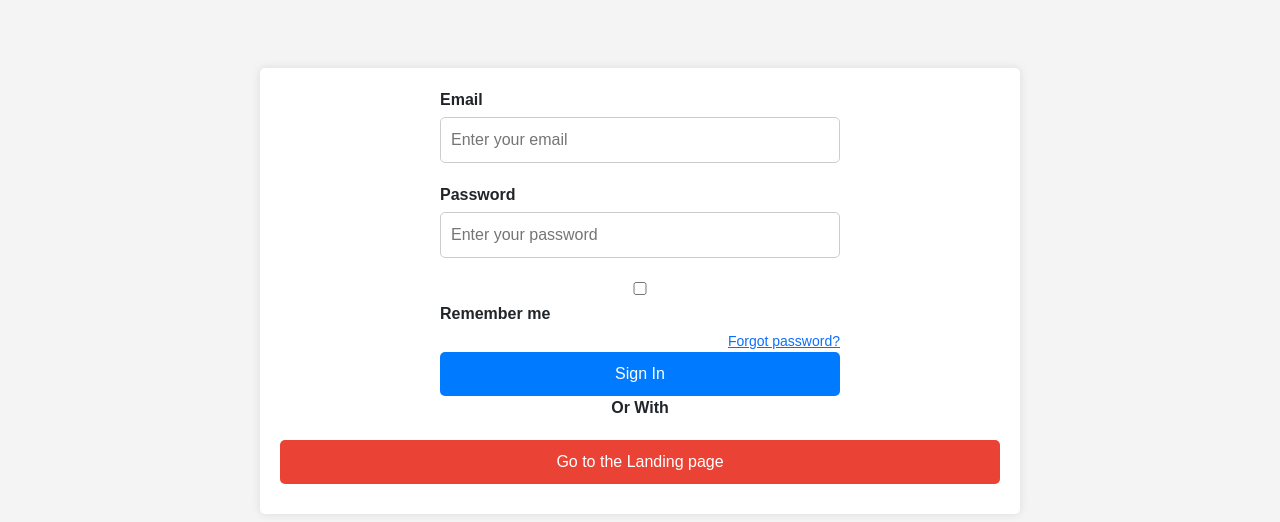
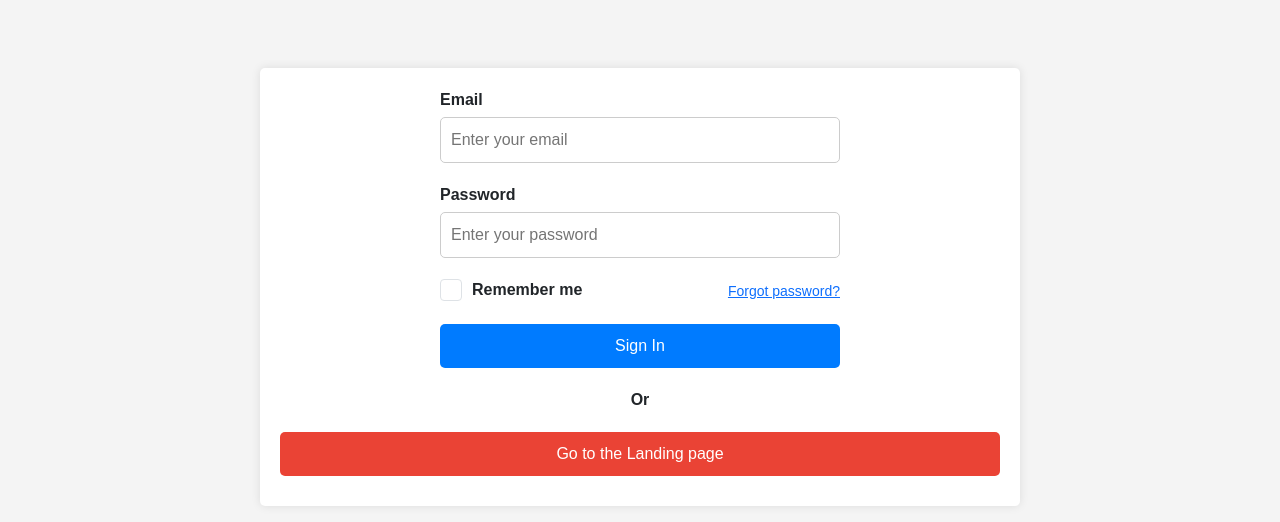
Before and after one commit to HenryLad/semester-projekt-23-24, a plain HTML site: page SignIn.html in a window 1280 px wide. Shown: the part 64-586 px from the top of the page. Drawn offline with nearby package versions, Linux system fonts and the light colour scheme.

Commit message:
Updated Sign in page/ alligned everything

```diff
--- a/SignIn.html
+++ b/SignIn.html
@@ -9,14 +9,6 @@
         integrity="sha384-QWTKZyjpPEjISv5WaRU9OFeRpok6YctnYmDr5pNlyT2bRjXh0JMhjY6hW+ALEwIH" crossorigin="anonymous">
     <link rel="stylesheet" href="style.css">
     <link rel="icon" href="./Images/picture_web_logo.jpg" />
-    <style>
-        .nav-link-sign:hover {
-            border: 1px solid white;
-            border-radius: 5px;
-            text-align: center;
-            transition-duration: 0.5s;
-        }
-    </style>
 </head>
 
 <body>
@@ -48,26 +40,31 @@
         </div>
     </nav>
     <div class="container">
-
         <div class="login-container">
             <form class="login-form">
                 <div class="form-group">
-                    <label for="email">Email</label>
-                    <input type="email" id="email" placeholder="Enter your email">
+                    <div>
+                        <label for="email">Email</label>
+                        <input type="email" id="email" placeholder="Enter your email">
+                    </div>
                 </div>
                 <div class="form-group">
-                    <label for="password">Password</label>
-                    <input type="password" id="password" placeholder="Enter your password">
+                    <div>
+                        <label for="password">Password</label>
+                        <input type="password" id="password" placeholder="Enter your password">
+                    </div>
                 </div>
-                <div class="form-group">
-                    <input type="checkbox" id="remember">
-                    <label for="remember">Remember me</label>
-                    <a href="#" class="forgot-password">Forgot password?</a>
+                <div class="form-group d-flex align-items-center">
+                    <div class="form-check">
+                        <input class="form-check-input" type="checkbox" id="remember">
+                        <label class="form-check-label" for="remember">Remember me</label>
+                    </div>
+                    <a href="#" class="forgot-password ms-auto">Forgot password?</a>
                 </div>
                 <button type="submit" class="btn-primary" id="login">Sign In</button>
             </form>
             <div class="social-login">
-                <p class="or">Or With</p>
+                <p class="or">Or</p>
                 <div class="social-buttons">
                     <button class="btn-social google"> <a href="index.html">Go to the Landing page</a></button>
                 </div>
@@ -76,14 +73,12 @@
     </div>
     <!-- Firebase App (the core Firebase SDK) is always required and must be listed first -->
     <script src="https://www.gstatic.com/firebasejs/8.10.0/firebase-app.js"></script>
-
     <!-- If you enabled the database in your Firebase project, include this SDK for the database features -->
     <script src="https://www.gstatic.com/firebasejs/8.10.0/firebase-database.js"></script>
     <script src="https://cdn.jsdelivr.net/npm/bootstrap@5.3.3/dist/js/bootstrap.bundle.min.js"
-        integrity="sha384-YvpcrYf0tY3lHB60NNkmXc5s9fDVZLESaAA55NDzOxhy9GkcIdslK1eN7N6jIeHz"
-        crossorigin="anonymous"></script>
+        integrity="sha384-YvpcrYf0tY3lHB60NNkmXc5s9fDVZLESaAA55NDzOxhy9GkcIdslK1eN7N6jIeHz" crossorigin="anonymous">
+    </script>
     <script type="module" src="app.js"></script>
-
 </body>
 
 </html>
--- a/style.css
+++ b/style.css
@@ -1,4 +1,3 @@
-/* styles.css */
 body {
     font-family: Arial, sans-serif;
     margin: 0;
@@ -65,9 +64,12 @@ input[type="checkbox"] {
     font-size: 14px;
 }
 
+.social-login {
+    text-align: center;
+}
+
 .or {
-    text-align: center;
-    margin-bottom: 20px;
+    margin: 20px 0;
     font-weight: bold;
 }
 
@@ -96,12 +98,11 @@ input[type="checkbox"] {
 
 .google {
     background-color: #ea4335;
+}
 
-}
-.google a{
+.google a {
     color: #fff;
     text-decoration: none;
-
 }
 
 .apple {
@@ -111,13 +112,33 @@ input[type="checkbox"] {
 header {
     margin: 0;
 }
-header div{
+
+header div {
     padding: 2rem;
 }
+
 .container {
     margin-top: 50px;
 }
-.nav-link-sign{
-   border: 1px solid ;
-   border-color: rgb(33, 37, 41);
+
+.nav-link-sign {
+    border: 1px solid;
+    border-color: rgb(33, 37, 41);
 }
+
+.form-check {
+    display: flex;
+    align-items: center;
+}
+
+.form-check-input {
+    margin-top: 0;
+    margin-bottom: 0;
+}
+
+.form-check-label {
+    margin-left: 5px;
+    margin-bottom: 0;
+    display: flex;
+    align-items: center;
+}
```
